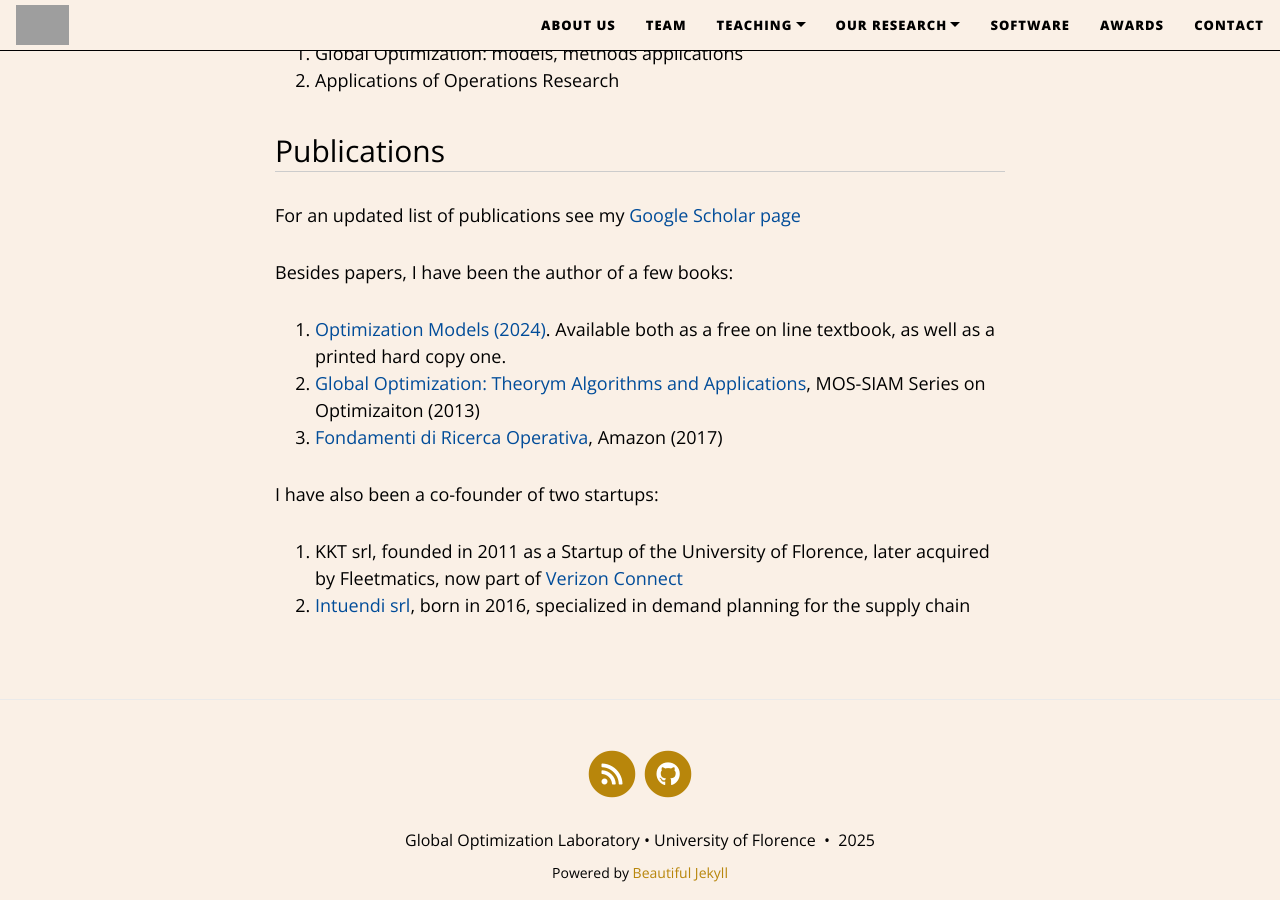
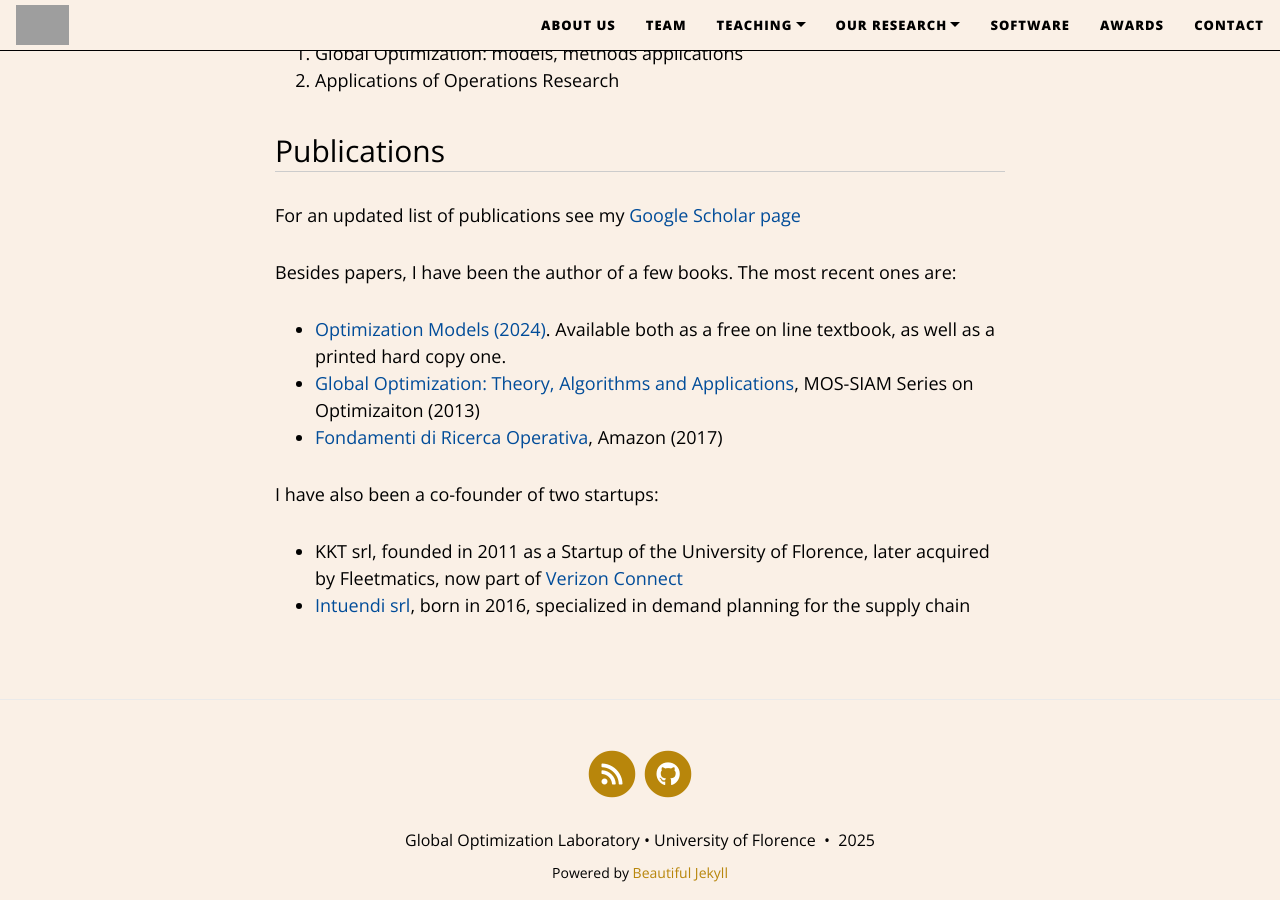
Before and after one commit to GOL-UniFI/GOL-UniFI.github.io, a Jekyll site: the page built from pages/fabio_schoen.md, in a window 1280 px wide and 900 px high, scrolled down 636 px. Built offline with Jekyll 4.4.1, drawn with Linux system fonts in a browser that asks for light colours; nearby versions of some CDN libraries; grey boxes are pictures that could not be loaded.

```diff
--- a/pages/fabio_schoen.md
+++ b/pages/fabio_schoen.md
@@ -47,24 +47,25 @@
 		href="https://scholar.google.com/citations?user=wYmt8csAAAAJ&hl=en">Google
 		Scholar page</a></p>
 		<p>
-		Besides papers, I have been the author of a few books:
-		<ol>
+		Besides papers, I have been the author of a few books.  The
+		most recent ones are:
+		<ul>
 		<li><a
 		href="https://fabioschoen.github.io/OptimizationModels//">Optimization
 		Models (2024)</a>. Available both as a free on line
 		textbook, as well as a printed hard copy one.</li>
 		<li><a
 		href="https://epubs.siam.org/doi/10.1137/1.9781611972672">Global
-		Optimization: Theorym Algorithms and Applications</a>,
+		Optimization: Theory, Algorithms and Applications</a>,
 		MOS-SIAM Series on Optimizaiton (2013)</li>
 		<li><a
 		href="https://www.amazon.it/Fondamenti-Ricerca-Operativa-Fabio-Schoen/dp/1542342023/ref=asc_df_1542342023?mcid=c1f4143c8b9836d08c90a891ef667a67&tag=googshopit-21&linkCode=df0&hvadid=700838296692&hvpos=&hvnetw=g&hvrand=10814749066914180055&hvpone=&hvptwo=&hvqmt=&hvdev=c&hvdvcmdl=&hvlocint=&hvlocphy=9198557&hvtargid=pla-371584716643&psc=1&hvocijid=10814749066914180055-1542342023-&hvexpln=0">
 		Fondamenti di Ricerca Operativa</a>, Amazon (2017)</li>
-		</ol>
+		</ul>
 		</p>
 		<p>
 		I have also been a co-founder of two startups:
-		<ol>
+		<ul>
 		<li> KKT srl, founded in 2011 as a Startup of the University
 		of Florence, later acquired by Fleetmatics, now part of <a
 		href="https://www.verizonconnect.com/">Verizon Connect</a>
@@ -72,7 +73,7 @@
 		<li><a href="https://intuendi.com/">Intuendi srl</a>, born in
 		2016, specialized in demand planning for the supply chain
 		</li>
-		</ol>
+		</ul>
 		</p>
 </section>
 
```
Also changed, not shown: pages/projects/aims.md (+1 -7 lines).
